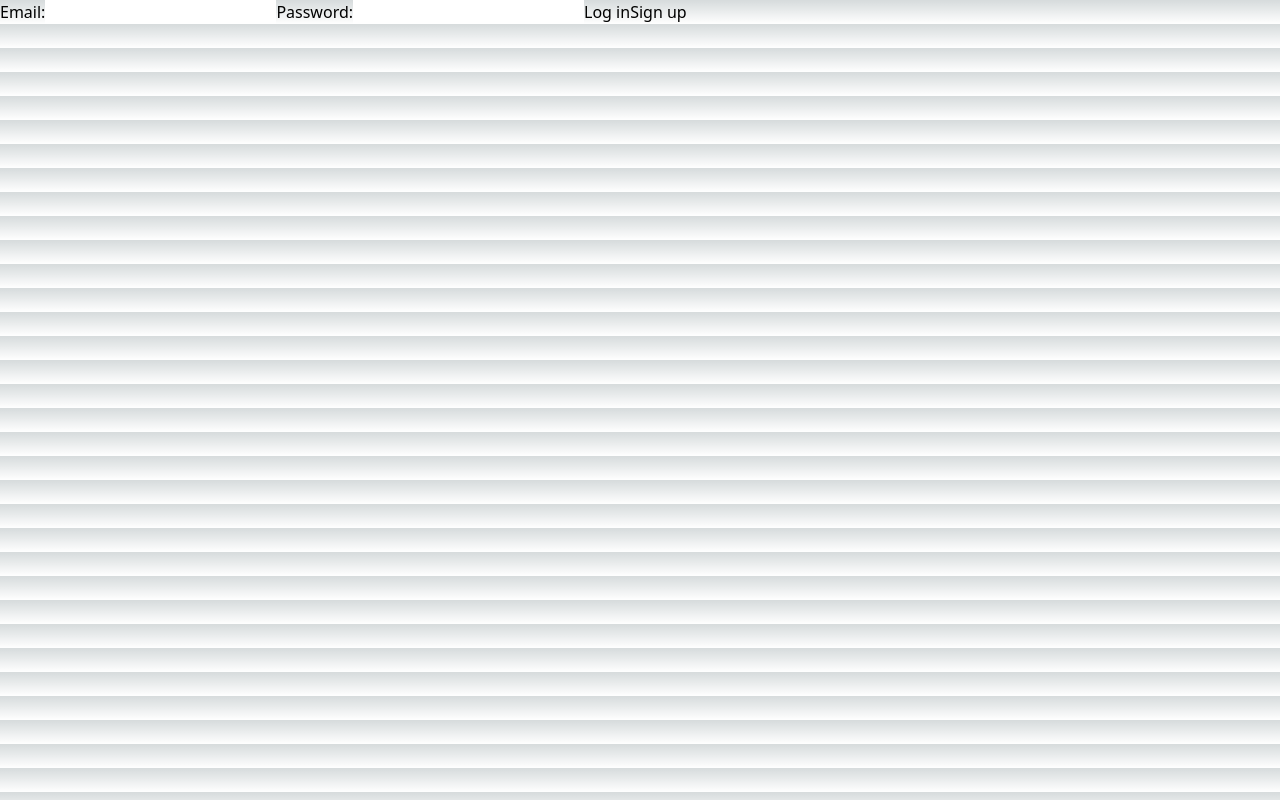
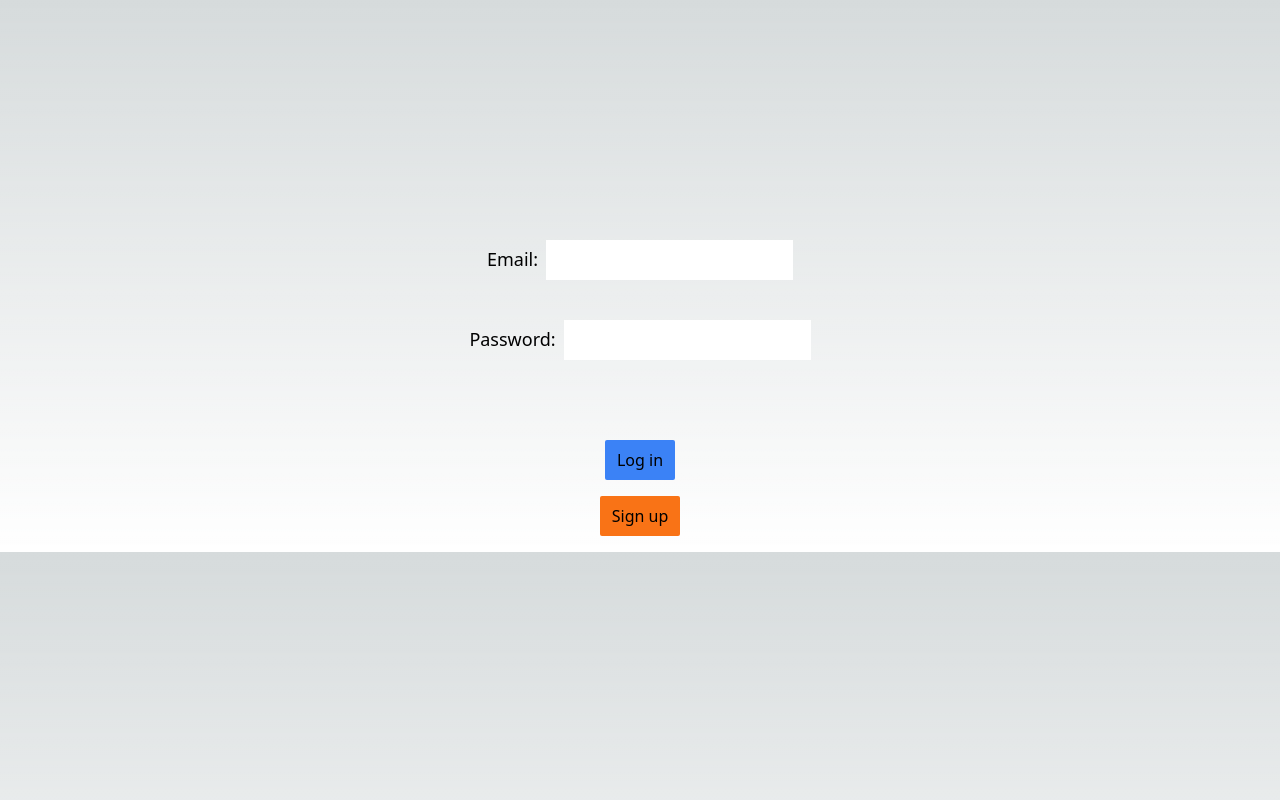
Before and after one commit to f-lab-edu/thumbnails, a Next.js app: page /login in a window 1280 px wide. Built offline with nearby package versions, Linux system fonts and the light colour scheme; no server answers.

Commit message:
feat: Apply React Hook Form to Login page and handles login and signup with supabase client

```diff
--- a/package.json
+++ b/package.json
@@ -15,7 +15,8 @@
     "@tanstack/react-query": "^5.51.21",
     "next": "14.2.5",
     "react": "^18",
-    "react-dom": "^18"
+    "react-dom": "^18",
+    "react-hook-form": "^7.52.2"
   },
   "devDependencies": {
     "@tanstack/eslint-plugin-query": "^5.51.15",
--- a/src/components/Common/Layout/Navbar/index.tsx
+++ b/src/components/Common/Layout/Navbar/index.tsx
@@ -1,11 +1,31 @@
+import { useState, useEffect } from "react";
 import Link from "next/link";
 import Image from "next/image";
 import profilePic from "@/assets/t.webp";
 import { useRouter } from "next/router";
+import { createClient } from "@/utils/supabase/component";
 
 export default function Navbar() {
   const router = useRouter();
   const pathname = router.pathname;
+
+  const [email, setEmail] = useState<string | undefined>("Login");
+
+  useEffect(() => {
+    const revalidateUser = async () => {
+      try {
+        const supabase = createClient();
+        const {
+          data: { user },
+        } = await supabase.auth.getUser();
+
+        setEmail(user?.email);
+      } catch (error) {
+        console.error("Error fetching user data:", error);
+      }
+    };
+    revalidateUser();
+  }, [email]);
 
   const isActive = (path: string) => {
     return pathname === path;
@@ -39,7 +59,7 @@ export default function Navbar() {
             className="mr-2"
           />
           <Link href="/login">
-            <span className="text-3xl text-black">Login</span>
+            <span className="text-3xl text-black">{email || "Login"}</span>
           </Link>
         </div>
       </div>
--- a/src/components/LoginPage/index.tsx
+++ b/src/components/LoginPage/index.tsx
@@ -1,55 +1,85 @@
 import { useRouter } from "next/router";
-import { useState } from "react";
+import { createClient } from "@/utils/supabase/component";
+import { useForm } from "react-hook-form";
 
-import { createClient } from "@/utils/supabase/component";
+interface LoginFormInput {
+  email: string;
+  password: string;
+}
 
 export default function LoginPage() {
   const router = useRouter();
   const supabase = createClient();
+  const {
+    register,
+    handleSubmit,
+    formState: { errors },
+  } = useForm<LoginFormInput>({
+    defaultValues: {
+      email: "",
+      password: "",
+    },
+  });
 
-  const [email, setEmail] = useState("");
-  const [password, setPassword] = useState("");
-
-  async function logIn() {
+  async function logIn({ email, password }: LoginFormInput) {
     const { error } = await supabase.auth.signInWithPassword({
       email,
       password,
     });
     if (error) {
-      console.error(error);
+      // toast error
     }
-    router.push("/");
+    router.push("/games");
   }
 
-  async function signUp() {
+  async function signUp({ email, password }: LoginFormInput) {
     const { error } = await supabase.auth.signUp({ email, password });
     if (error) {
       console.error(error);
     }
-    router.push("/");
+    router.push("/games");
   }
 
   return (
-    <main>
+    <main className="mt-60">
       <form>
-        <label htmlFor="email">Email:</label>
+        <div className="mb-20">
+          <div className="w-fit mx-auto mb-10">
+            <label htmlFor="email" className="text-lg pr-2 w-4/5">
+              Email:
+            </label>
             <input
-          id="email"
               type="email"
-          value={email}
-          onChange={(e) => setEmail(e.target.value)}
+              className="text-black p-2"
+              {...register("email", { required: "email을 입력해주세요" })}
             />
-        <label htmlFor="password">Password:</label>
+            {errors.email && <p role="alert">{errors.email.message}</p>}
+          </div>
+          <div className="w-fit mx-auto">
+            <label htmlFor="password" className="text-lg pr-2">
+              Password:
+            </label>
             <input
-          id="password"
               type="password"
-          value={password}
-          onChange={(e) => setPassword(e.target.value)}
+              className="text-black p-2"
+              {...register("password", { required: "password를 입력해주세요" })}
             />
-        <button type="button" onClick={logIn}>
+            {errors.password && <p role="alert">{errors.password.message}</p>}
+          </div>
+        </div>
+
+        <button
+          className="block mx-auto mb-4 rounded-sm bg-blue-500 py-2 px-3"
+          type="button"
+          onClick={handleSubmit(logIn)}
+        >
           Log in
         </button>
-        <button type="button" onClick={signUp}>
+        <button
+          className="block mx-auto mb-4 rounded-sm bg-orange-500 py-2 px-3"
+          type="button"
+          onClick={handleSubmit(signUp)}
+        >
           Sign up
         </button>
       </form>
```
Also changed, not shown: src/components/Common/Button/index.tsx (added), 1 other file (tests, documents, lock files or other folders). Lines whose indentation alone changed are shown as unchanged.
